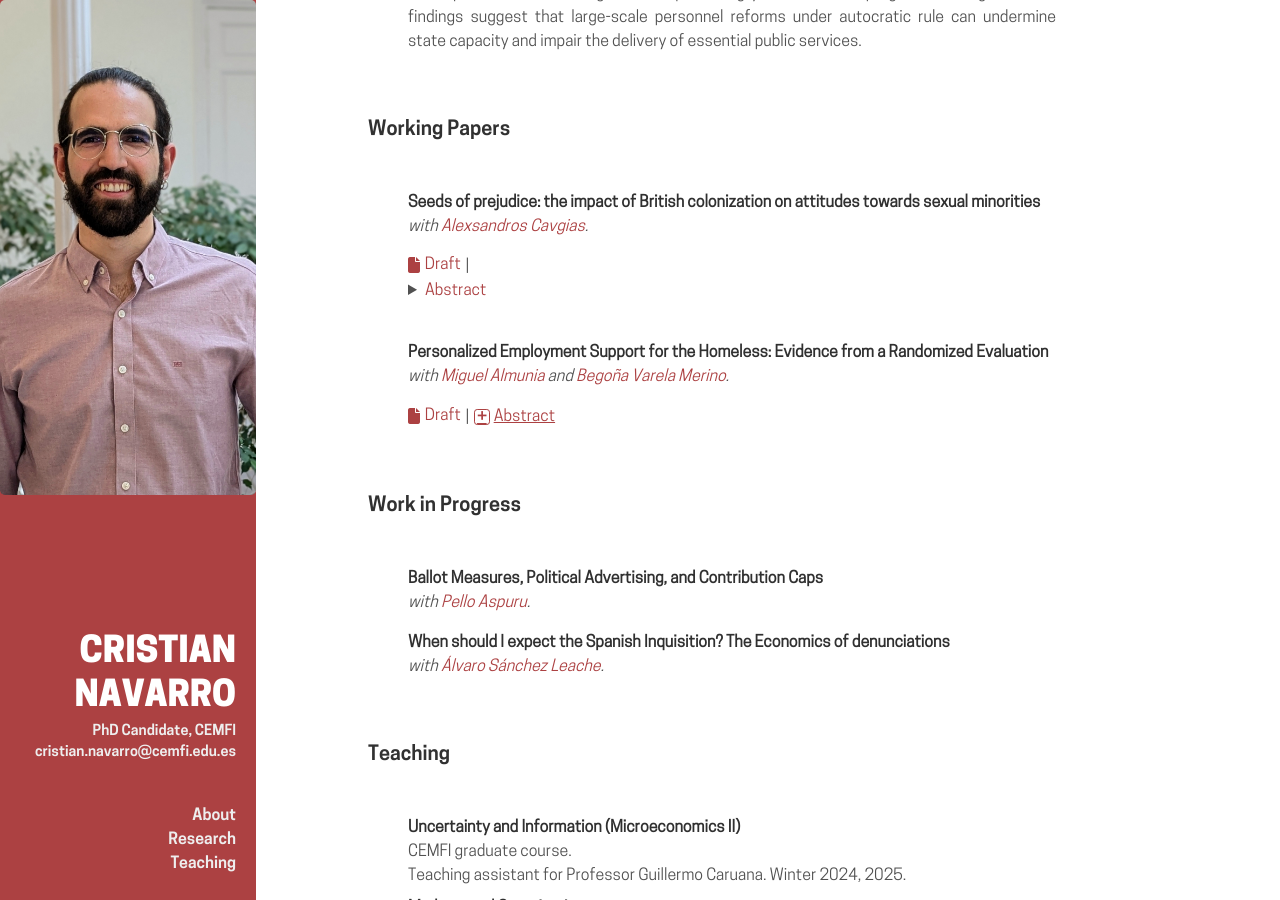
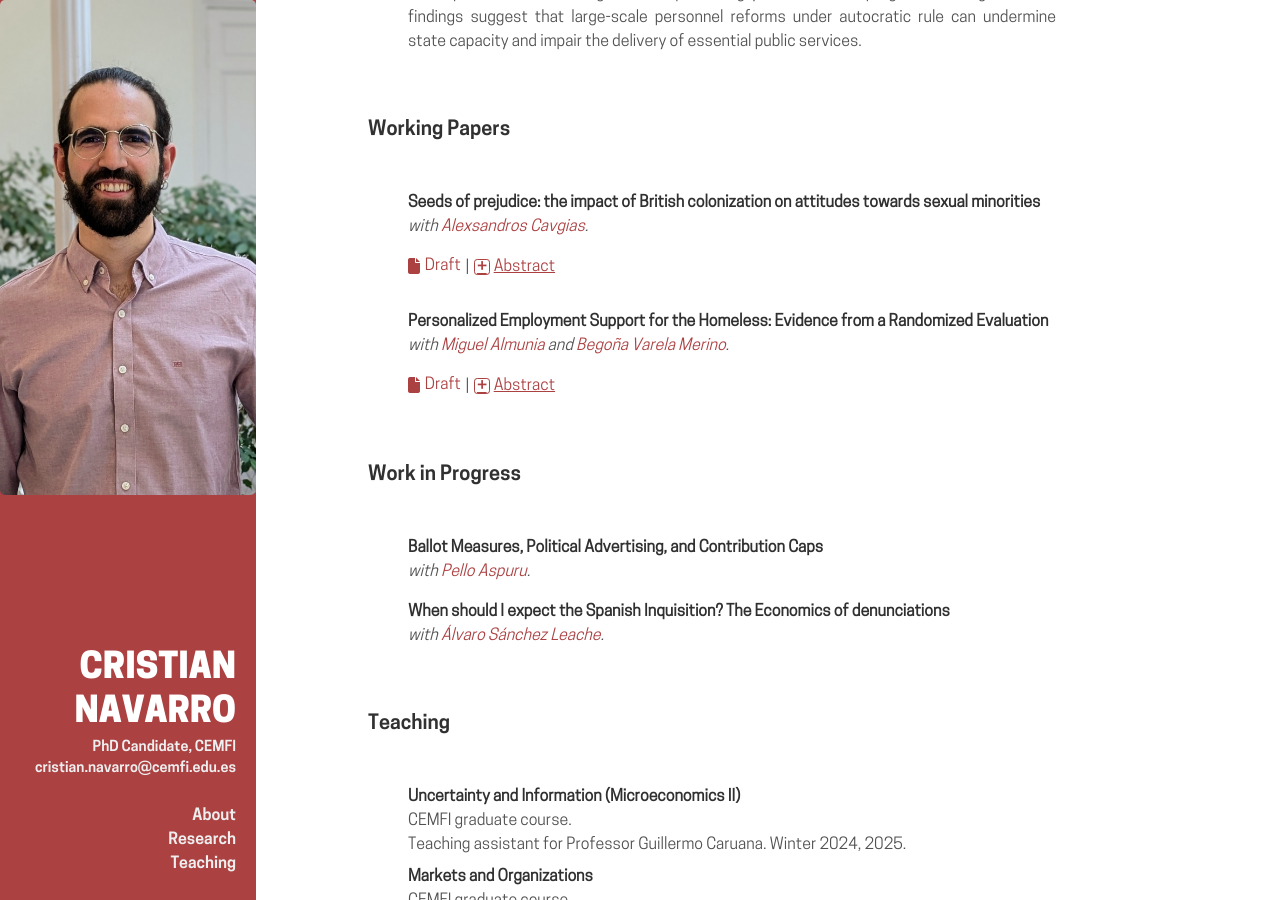
Before and after one commit to cnavarroserrano/cnavarroserrano.github.io, a Jekyll site: the page built from index.md, in a window 1280 px wide and 900 px high, scrolled down 740 px. Built offline with Jekyll 4.4.1, drawn with Linux system fonts in a browser that asks for light colours; some web fonts are replaced.

Commit message:
spacing and buttons

```diff
--- a/_includes/sidebar.html
+++ b/_includes/sidebar.html
@@ -114,7 +114,7 @@
       <!-- {% include social_links.html %} -->
 
       <!-- Index -->
-    <br>
+    <span style="display:block; height:0.5em;"></span>
     <a href="#welcome">About</a>
     <br>
     <a href="#jmp">Research</a>
--- a/index.md
+++ b/index.md
@@ -88,58 +88,57 @@
   <dt class="indented">
     <strong>Seeds of prejudice: the impact of British colonization on attitudes towards sexual minorities</strong>
   </dt>
+
   <dd class="indented">
     <p><i>with <a href="https://sites.google.com/view/alexsandroscavgias/home" target="_blank">Alexsandros Cavgias</a>.</i></p>
-    <!-- tighten space above buttons (adjust 4→6→8px if needed) -->
-    <p class="paper-row" style="margin:1px 0 0; color: var(--bs-link-color);">
-      <a class="paper" href="papers/WP_seedsofprejudice.pdf" target="_blank" rel="noopener noreferrer">
-        <i class="fa-solid fa-file" aria-hidden="true"></i>Draft
-      </a>
-      |
-      <details class="abs">
-        <summary><a><span>Abstract</span></a></summary>
-        <div>
-          <p>This paper provides the first causal test of the widely debated hypothesis that British colonial institutions promoted sexual prejudice—defined as negative attitudes toward sexual minorities—in postcolonial societies.
+
+  <p class="paper-row" style="margin:1px 0 0; color: var(--bs-link-color);">
+    <a class="paper" href="papers/WP_seedsofprejudice.pdf" target="_blank" rel="noopener noreferrer">
+      <i class="fa-solid fa-file" aria-hidden="true"></i>Draft
+    </a>
+    <span>|</span>
+    <a href="#" class="abs-toggle"
+      onclick="const el=document.getElementById('abstract_seedsofprejudice');const open=el.hidden;el.hidden=!open;this.querySelector('.sign').textContent=open?'–':'+';return false;">
+      <span class="sign">+</span> Abstract
+    </a>
+  </p>
+
+  <div id="abstract_seedsofprejudice" hidden>
+    <p>This paper provides the first causal test of the widely debated hypothesis that British colonial institutions promoted sexual prejudice—defined as negative attitudes toward sexual minorities—in postcolonial societies.
           We document five main findings. First, after accounting for differences in contemporary economic development, OLS estimates from a cross-country sample of former European colonies reveal that former British colonies exhibit higher sexual prejudice than those of other European powers.
           Second, Geo-RDD estimates show that former British colonies have significantly greater sexual prejudice than former Portuguese colonies in Southern and Eastern Africa, where local norms did not systematically condemn same-sex relations.
           Third, Geo-RDD estimates indicate that former British and French colonies display similar levels of sexual prejudice in Western Africa, where a higher share of the population adheres to religious norms condemning same-sex acts.
           Fourth, additional evidence from areas in South America and Southeast Asia not characterized by homophobic social norms before colonization reinforces the external validity of our findings from Southeastern Africa.
           Finally, mechanisms analysis suggests that the persistence of sodomy laws fully accounts for the negative association between British colonial origin and contemporary sexual prejudice across countries.
           Overall, our results indicate that British colonial origin notably increased sexual prejudice in societies with social norms different from the penal codes imposed by colonizers.</p>
-        </div>
-      </details>
-    </p>
+  </div>
   </dd>
 
-  <div style="height:22px;"></div>
+<div style="height:22px;"></div>
 
 <!-- Paper 2 -->
-<dt class="indented">
-  <strong>Personalized Employment Support for the Homeless: Evidence from a Randomized Evaluation</strong>
-</dt>
-<dd class="indented">
-  <p><i>with <a href="https://miguelalmunia.weebly.com/" target="_blank">Miguel Almunia</a> and <a href="https://www.linkedin.com/in/bego%C3%B1a-varela-merino-7361751aa/" target="_blank">Begoña Varela Merino</a>.</i></p>
+  <dt class="indented">
+    <strong>Personalized Employment Support for the Homeless: Evidence from a Randomized Evaluation</strong>
+  </dt>
 
-<p class="paper-row" style="margin:1px 0 0; color: var(--bs-link-color);">
-  <a class="paper" href="papers/WP_RCT_homelessness.pdf" target="_blank" rel="noopener noreferrer">
-    <i class="fa-solid fa-file" aria-hidden="true"></i>Draft
-  </a>
-  <span>|</span>
-  <a href="#" class="abs-toggle"
-     onclick="const el=document.getElementById('abstract_homelessness');const open=el.hidden;el.hidden=!open;this.querySelector('.sign').textContent=open?'–':'+';return false;">
-    <span class="sign">+</span> Abstract
-  </a>
-</p>
+  <dd class="indented">
+    <p><i>with <a href="https://miguelalmunia.weebly.com/" target="_blank">Miguel Almunia</a> and <a href="https://www.linkedin.com/in/bego%C3%B1a-varela-merino-7361751aa/" target="_blank">Begoña Varela Merino</a>.</i></p>
 
-<div id="abstract_homelessness" hidden>
-  <p>We evaluate the impact of a randomized intervention designed to promote labor market integration among people experiencing homelessness in Spain. Participants were randomly assigned to either a personalized employment program, featuring intensive caseworker support and financial assistance, or to the traditional employment model. Short-term results show substantial gains for the treatment group in housing stability, employment, income, and life satisfaction. However, these differences largely dissipated after six months, as the outcomes of those in the traditional model improved. The findings highlight both the potential of personalized approaches to accelerate integration and the challenges of sustaining long-term effects in homelessness interventions.</p>
-</div>
+  <p class="paper-row" style="margin:1px 0 0; color: var(--bs-link-color);">
+    <a class="paper" href="papers/WP_RCT_homelessness.pdf" target="_blank" rel="noopener noreferrer">
+      <i class="fa-solid fa-file" aria-hidden="true"></i>Draft
+    </a>
+    <span>|</span>
+    <a href="#" class="abs-toggle"
+      onclick="const el=document.getElementById('abstract_homelessness');const open=el.hidden;el.hidden=!open;this.querySelector('.sign').textContent=open?'–':'+';return false;">
+      <span class="sign">+</span> Abstract
+    </a>
+  </p>
 
-
-
-
-</dd>
-
+  <div id="abstract_homelessness" hidden>
+    <p>We evaluate the impact of a randomized intervention designed to promote labor market integration among people experiencing homelessness in Spain. Participants were randomly assigned to either a personalized employment program, featuring intensive caseworker support and financial assistance, or to the traditional employment model. Short-term results show substantial gains for the treatment group in housing stability, employment, income, and life satisfaction. However, these differences largely dissipated after six months, as the outcomes of those in the traditional model improved. The findings highlight both the potential of personalized approaches to accelerate integration and the challenges of sustaining long-term effects in homelessness interventions.</p>
+  </div>
+  </dd>
 
 </dl>
 
```
